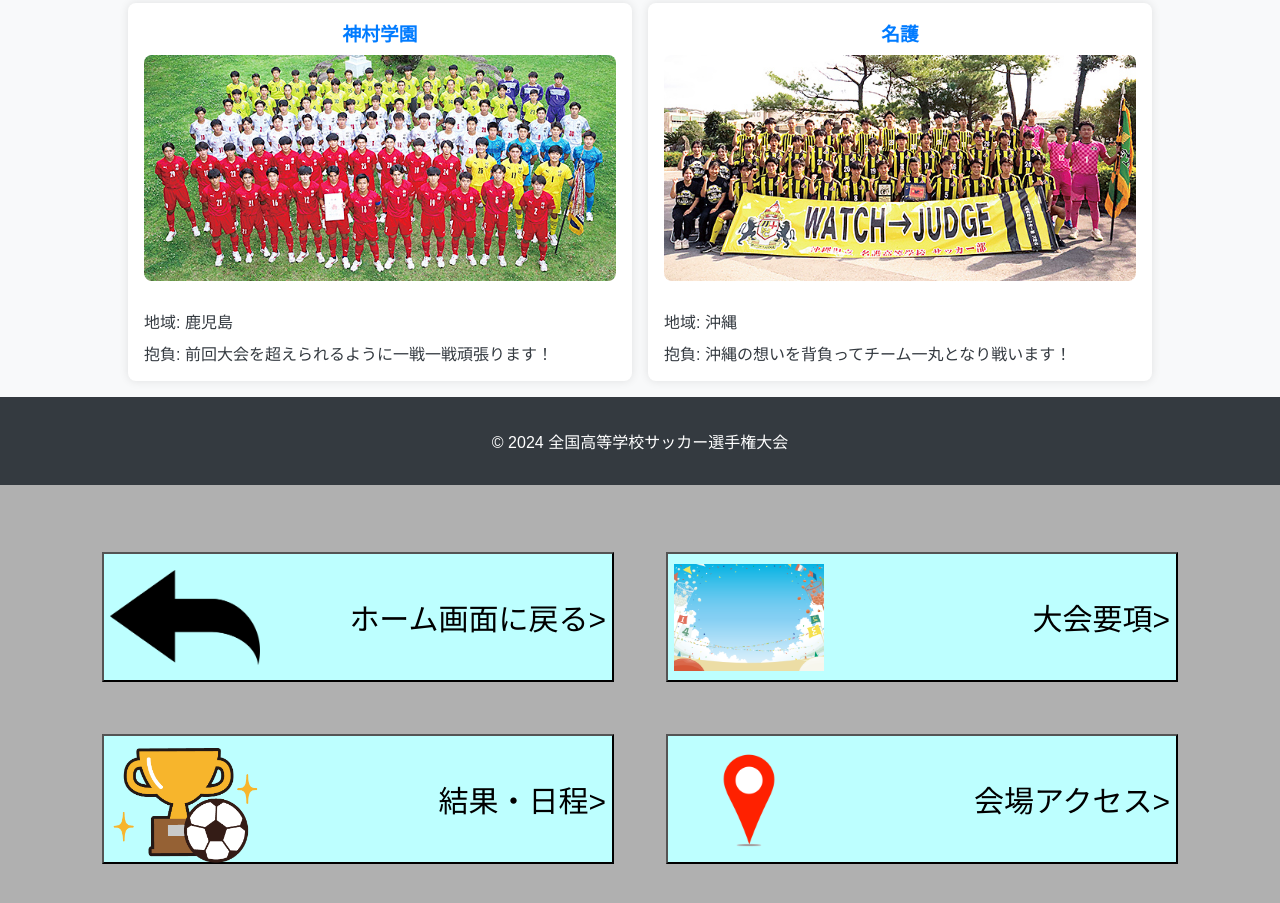
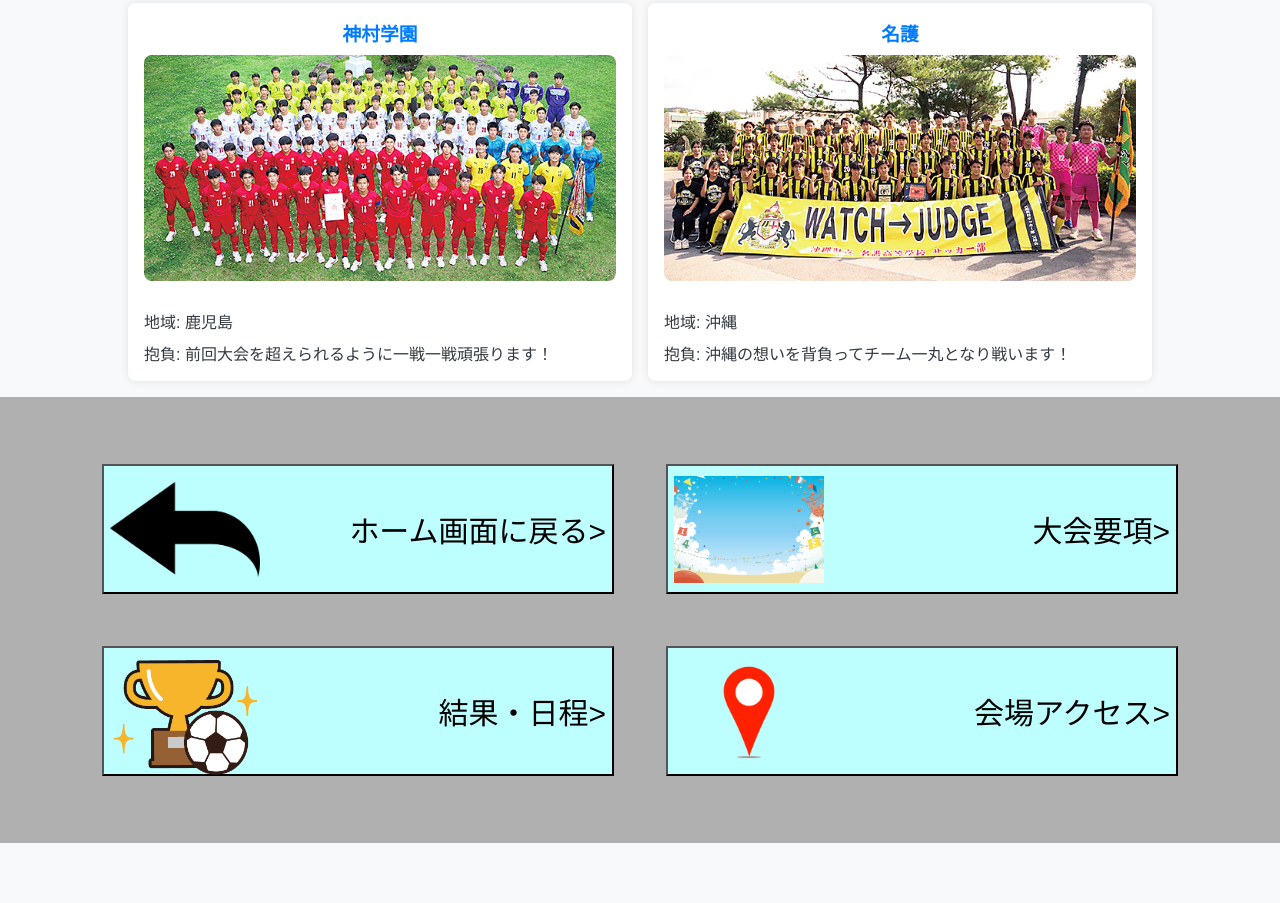
Before and after one commit to Keigo77/FinalWebsite, a plain HTML site: page final-web-teams.html in a window 1280 px wide. Shown: the part 9989-10892 px from the top of the page. After the commit the page ends 10832 px from the top, so only its background shows below. Drawn offline with Linux system fonts and the light colour scheme.

Commit message:
仮フッターの削除

```diff
--- a/final-web-teams.html
+++ b/final-web-teams.html
@@ -500,9 +500,6 @@
             </div>
         </section>
     </div>
-    <footer>
-        <p>&copy; 2024 全国高等学校サッカー選手権大会</p>
-    </footer>
 
     <!--フッターボタン-->
     <footer id="footerButton">
```
Also changed, not shown: venue.html (+0 -3 lines).
